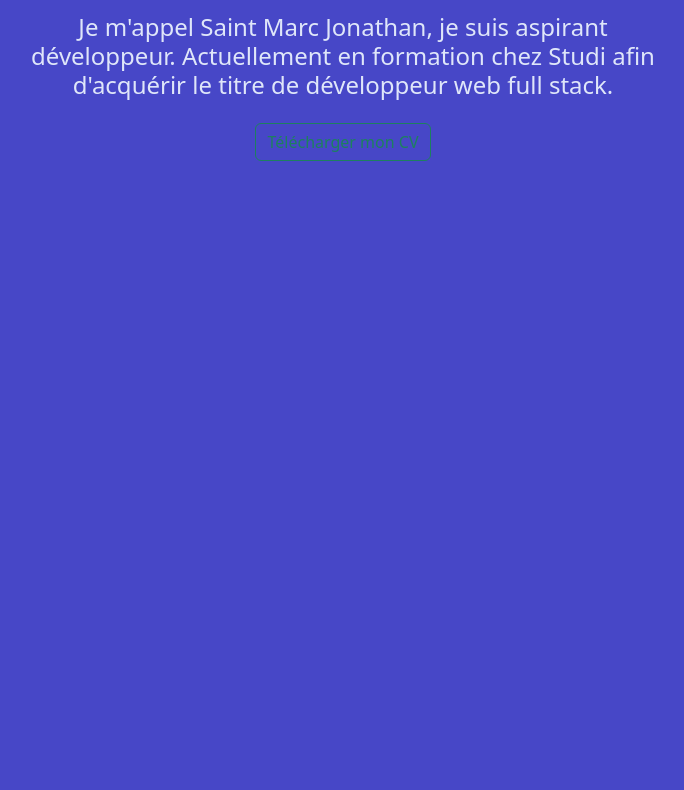
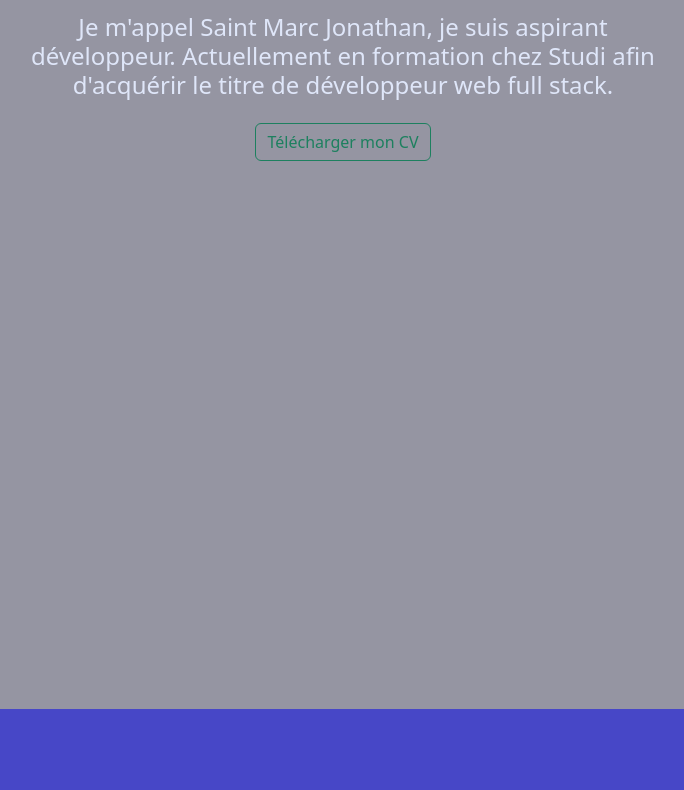
Before and after one commit to JonathanStMarc/porte-folio, a website: page index.html in a window 1280 px wide. Shown: the part 91-881 px from the top of the page, without its empty margins (297-981 px from the left). Drawn offline with nearby package versions, Linux system fonts and the light colour scheme; the site is published under a folder, as on GitHub Pages, so addresses that start at the root find nothing.

Commit message:
corrige url in style

```diff
--- a/style.css
+++ b/style.css
@@ -4,7 +4,7 @@ body {
     color: aliceblue;
 }
 #myHeader {
-    background-image: url(/sources/photoDev.jpg);
+    background-image: url(sources/photoDev.jpg);
     opacity: 0.9;
     min-height: 100vh;
     background-position: center;
```
